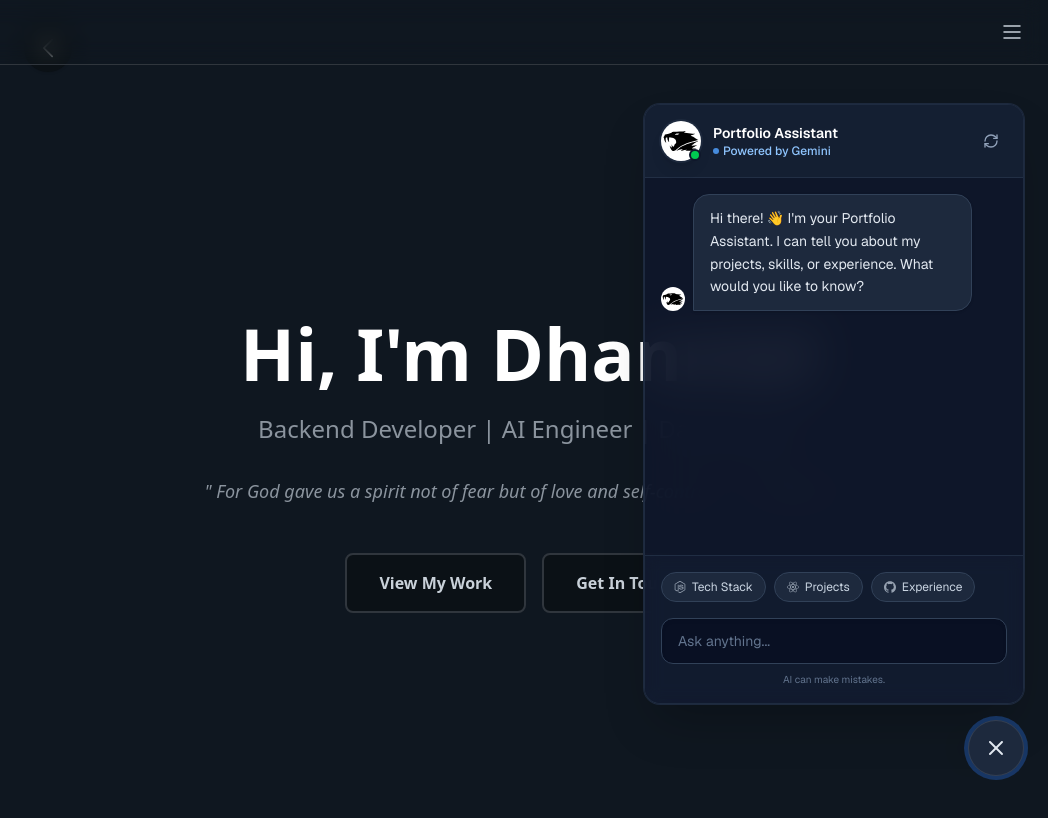
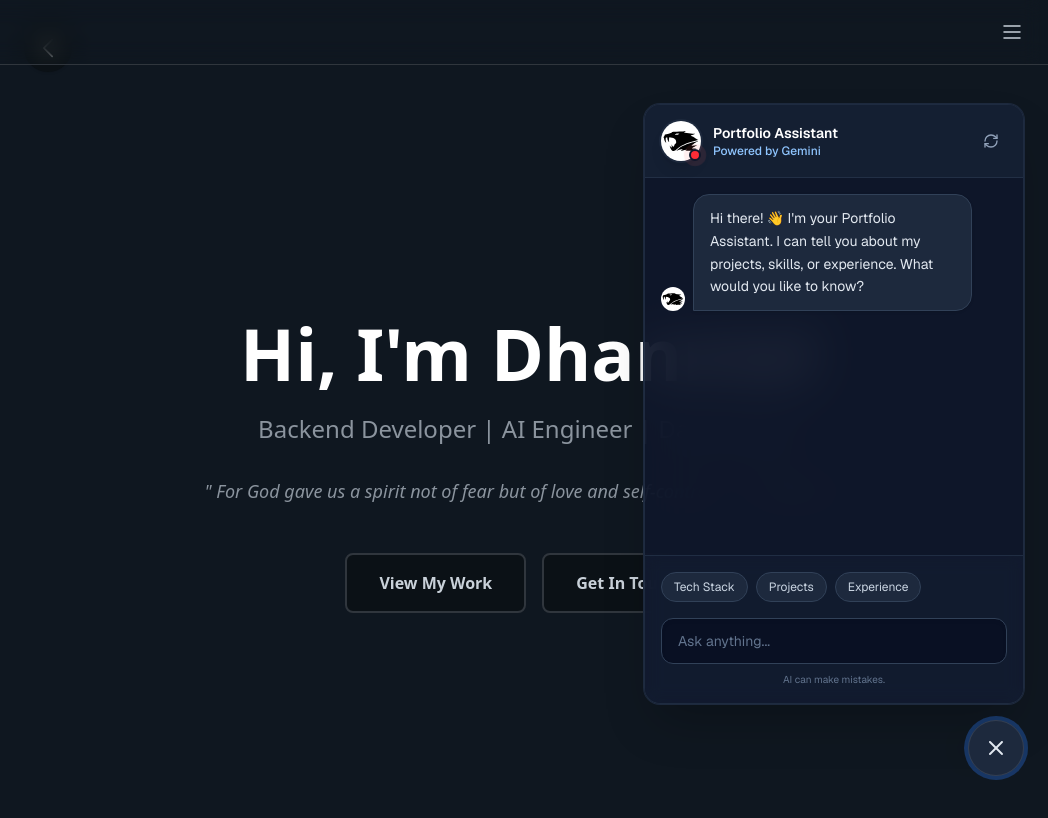
Before and after one commit to alfagamez22/Next-Js-Personal-Website, a Next.js app: page /Home in a window 1280 px wide. Both pictures are taken after a click on the button 1228 px from the left and 748 px from the top of the page. Shown: the top 818 px of the page, without its empty margins (232-1280 px from the left). Built offline with nearby package versions, Linux system fonts and the light colour scheme.

Commit message:
12/15/2025 - offline ai chatbot

```diff
--- a/Components/ai-chat-box.tsx
+++ b/Components/ai-chat-box.tsx
@@ -33,6 +33,9 @@ interface Message {
 
 export default function AIChatBox() {
   const [isOpen, setIsOpen] = useState(false);
+  // Represents whether the Gemini AI is online (true) or offline (false).
+  // Independent of `isOpen` (which controls the chat window visibility).
+  const [geminiOnline, setGeminiOnline] = useState(false);
   const [isTyping, setIsTyping] = useState(false);
   const [inputValue, setInputValue] = useState('');
   const [messages, setMessages] = useState<Message[]>([
@@ -98,8 +101,10 @@ export default function AIChatBox() {
         contentType = 'techStack';
       } else if (text.toLowerCase().includes('project')) {
          responseContent = "I've worked on several key projects, including an E-commerce dashboard using Next.js and a Real-time Chat App using Socket.io. Would you like to see a demo link?";
+      } else if (text.toLowerCase().includes('experience') || text.toLowerCase().includes('work')) {
+         responseContent = "I have experience as a lead developer and project manager in developing a Full-stack web application for our Thesis which was deployed in AWS and as for the custom trained AI model it was deployed in Runpod.";
       } else {
-         responseContent = "That's a great question! This is a demo interaction. In a real app, I'd fetch specific data from your portfolio to answer that.";
+         responseContent = "Right now i'm a demo AI assistant. as Im still under development, I can provide basic info about my projects, skills, and experience.";
       }
 
       const aiMsg: Message = {
@@ -143,14 +148,19 @@ export default function AIChatBox() {
                     className="w-full h-full object-cover"
                   />
                 </div>
-                <div className="absolute bottom-0 right-0 w-3 h-3 bg-green-500 border-2 border-slate-900 rounded-full"></div>
+                <button
+                  onClick={() => setGeminiOnline(!geminiOnline)}
+                  title={geminiOnline ? 'Gemini online — click to set offline' : 'Gemini offline — click to set online'}
+                  aria-pressed={!geminiOnline}
+                  className="absolute bottom-0 right-0 w-3 h-3 flex items-center justify-center focus:outline-none"
+                >
+                  <span className={`animate-ping absolute inline-flex h-full w-full rounded-full ${geminiOnline ? 'bg-green-400' : 'bg-red-400'} opacity-75`}></span>
+                  <span className={`relative inline-flex rounded-full h-3 w-3 ${geminiOnline ? 'bg-green-500 border-2 border-slate-900' : 'bg-red-500 border-2 border-slate-900'}`}></span>
+                </button>
               </div>
               <div>
                 <h3 className="font-semibold text-white text-sm">Portfolio Assistant</h3>
-                <p className="text-xs text-blue-300 font-medium flex items-center gap-1">
-                   <span className="w-1.5 h-1.5 rounded-full bg-blue-400 animate-pulse"></span>
-                   Powered by Gemini
-                </p>
+                 <p className="text-xs font-medium text-blue-300">Powered by Gemini</p>
               </div>
             </div>
 
@@ -242,16 +252,15 @@ export default function AIChatBox() {
             {messages.length < 3 && !isTyping && (
                <div className="flex gap-2 overflow-x-auto pb-3 mb-1 no-scrollbar mask-gradient-right">
                  {[
-                    { label: 'Tech Stack', icon: <SiNodedotjs className="w-full h-full" /> },
-                    { label: 'Projects', icon: <SiReact className="w-full h-full" /> },
-                    { label: 'Experience', icon: <SiGithub className="w-full h-full" /> }
+                    { label: 'Tech Stack',},
+                    { label: 'Projects',},
+                    { label: 'Experience',  }
                   ].map((chip) => (
                    <button
                     key={chip.label}
                     onClick={() => handleSend(null, `Tell me about your ${chip.label}`)}
                     className="flex items-center gap-1.5 whitespace-nowrap px-3 py-1.5 bg-slate-800 hover:bg-slate-700 border border-slate-700 hover:border-blue-500/50 rounded-full text-xs text-slate-300 transition-all active:scale-95"
                    >
-                     <div className="w-3 h-3 opacity-70">{chip.icon}</div>
                      {chip.label}
                    </button>
                  ))}
@@ -302,12 +311,7 @@ export default function AIChatBox() {
             <MessageSquare className="w-6 h-6" />
           )}
 
-          {!isOpen && (
-            <span className="absolute top-0 right-0 flex h-3 w-3">
-              <span className="animate-ping absolute inline-flex h-full w-full rounded-full bg-green-400 opacity-75"></span>
-              <span className="relative inline-flex rounded-full h-3 w-3 bg-green-500"></span>
-            </span>
-          )}
+
         </button>
       </div>
   );
--- a/lib/slugs/blog_posts.tsx
+++ b/lib/slugs/blog_posts.tsx
@@ -16,6 +16,7 @@ export const blogPosts: BlogPost[] = [
     paragraph: 'Next.js has revolutionized the way we build React applications. In this post, we\'ll explore the latest features of Next.js 15, including the new App Router, Server Components, and improved performance optimizations. Whether you\'re a beginner or an experienced developer, this guide will help you understand the core concepts and best practices for building scalable web applications.',
     paragraphImage: '/images/nextjs-tutorial.png', // Optional - Access: public/images/nextjs-tutorial.png
   },
+
   {
     slug: 'mastering-typescript',
     title: 'Mastering TypeScript in 2024',
@@ -26,6 +27,7 @@ export const blogPosts: BlogPost[] = [
     paragraph: 'TypeScript has become an essential tool in modern web development. This article dives deep into advanced TypeScript patterns, including generics, utility types, and type inference. We\'ll explore real-world examples and best practices that will help you write more type-safe and maintainable code. By the end of this guide, you\'ll have a solid understanding of TypeScript\'s powerful type system.',
     // paragraphImage not included - demonstrating optional field
   },
+
   {
     slug: 'ai-integration-in-web-apps',
     title: 'Integrating AI into Your Web Applications',
@@ -36,6 +38,8 @@ export const blogPosts: BlogPost[] = [
     paragraph: 'Artificial Intelligence is no longer just for tech giants. In this comprehensive guide, we\'ll explore how to integrate AI capabilities into your web applications using modern APIs and frameworks. From chatbots to image recognition, we\'ll cover practical implementations that you can start using today. Learn how to leverage AI to create more intelligent and user-friendly applications.',
     paragraphImage: '/images/ai-integration.jpg', // Optional - Access: public/images/ai-integration.jpg
   },
+
+
 ];
 
 // ============================================
```
